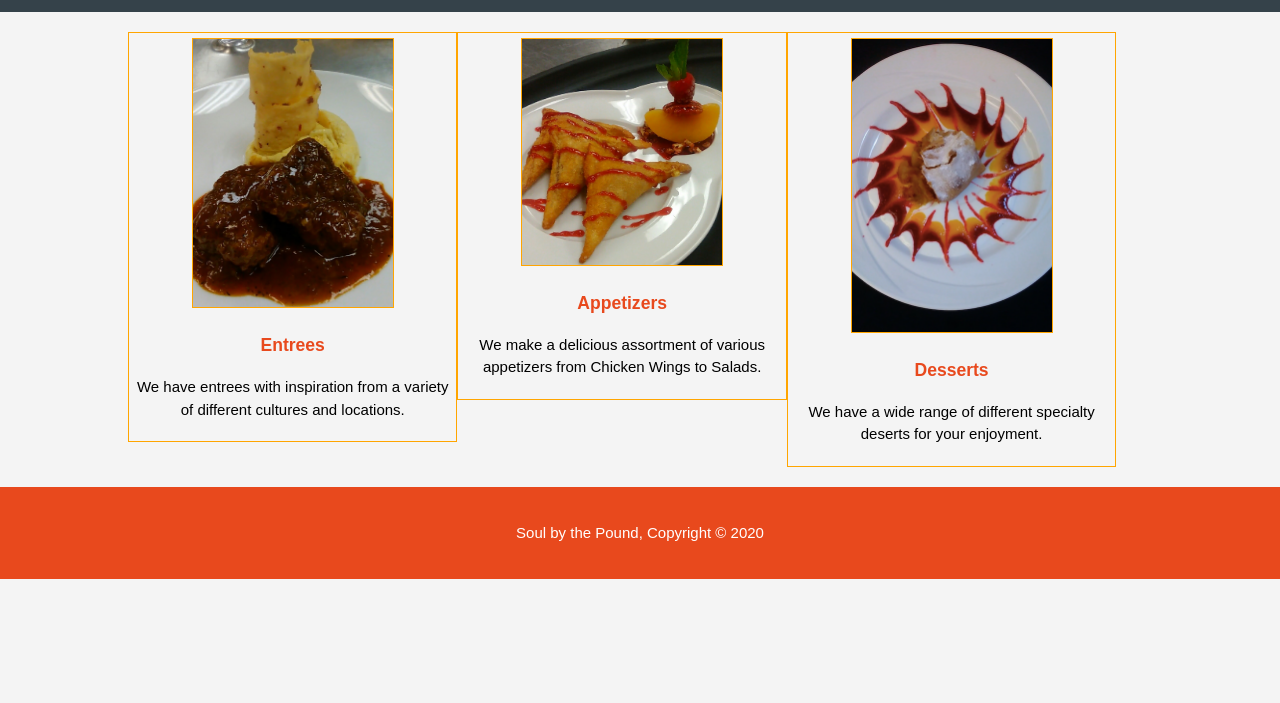
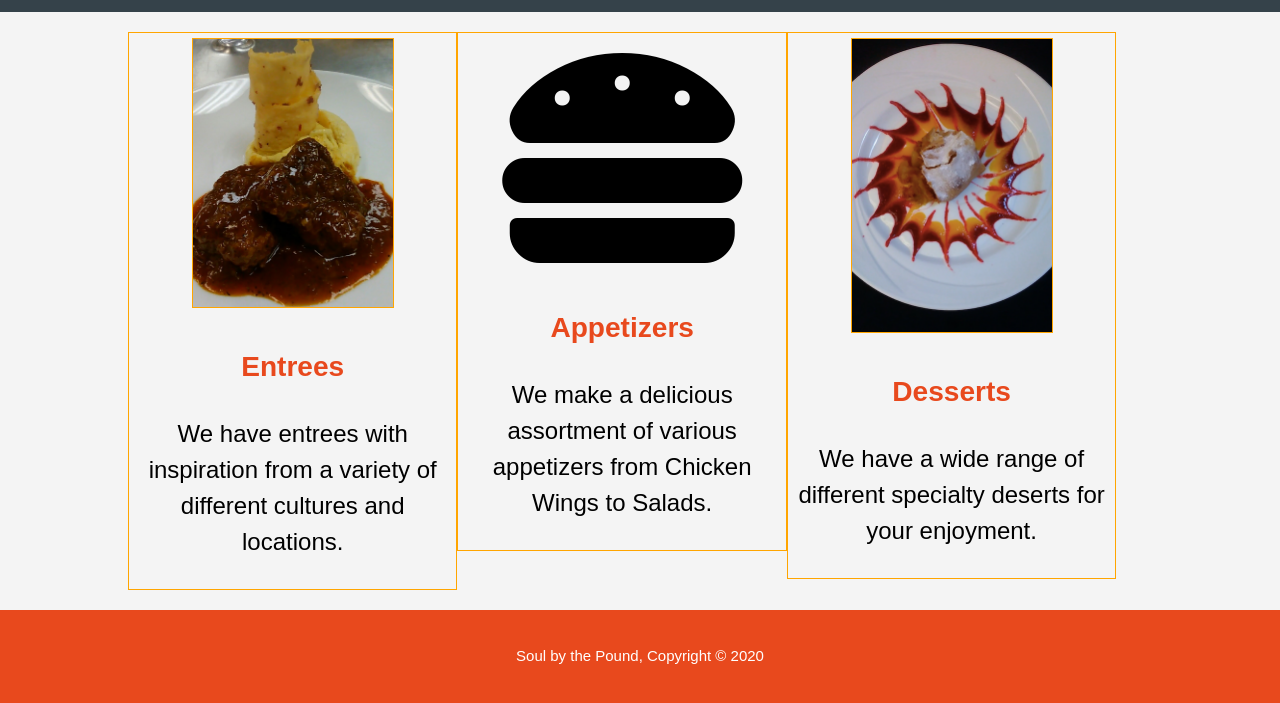
Before and after one commit to Kcaban60123/soul, a website: page dist/index.html in a window 1280 px wide. Shown: the part 2173-2876 px from the top of the page. Before the commit the page ends 2752 px from the top, so only its background shows below. Drawn offline with Linux system fonts and the light colour scheme.

Commit message:
third Commits

```diff
--- a/dist/css/style.css
+++ b/dist/css/style.css
@@ -192,7 +192,7 @@ body{
   }
 
   #boxes .box{
-    float:left;
+    float: left;
     text-align: center;
     width: 31%;
     padding:5px;
--- a/dist/index.html
+++ b/dist/index.html
@@ -8,6 +8,7 @@
     <meta name="keywords" content="web design, affordable web design, professional web design">
     <meta name="author" content="Brad Traversy">
     <title>Acme Web Deisgn | Welcome</title>
+    <link rel="stylesheet" href="https://cdnjs.cloudflare.com/ajax/libs/font-awesome/5.9.0/css/all.css">
     <link rel="stylesheet" href="./css/style.css">
 </head>
 
@@ -52,17 +53,17 @@
 
     <section id="boxes">
         <div class="container">
-            <div class="box">
+            <div style="font-size: 24px;" class="box">
                 <img src="./img/sample1.JPG">
                 <h3>Entrees</h3>
                 <p>We have entrees with inspiration from a variety of different cultures and locations.</p>
             </div>
-            <div class="box">
-                <img src="./img/sample6.jpg">
+            <div style="font-size: 24px;" class="box">
+                <i class="fas fa-hamburger fa-10x"></i>
                 <h3>Appetizers</h3>
                 <p>We make a delicious assortment of various appetizers from Chicken Wings to Salads.</p>
             </div>
-            <div class="box">
+            <div style="font-size: 24px;" class="box">
                 <img src="./img/sample4.jpg">
                 <h3>Desserts</h3>
                 <p>We have a wide range of different specialty deserts for your enjoyment.</p>
```
